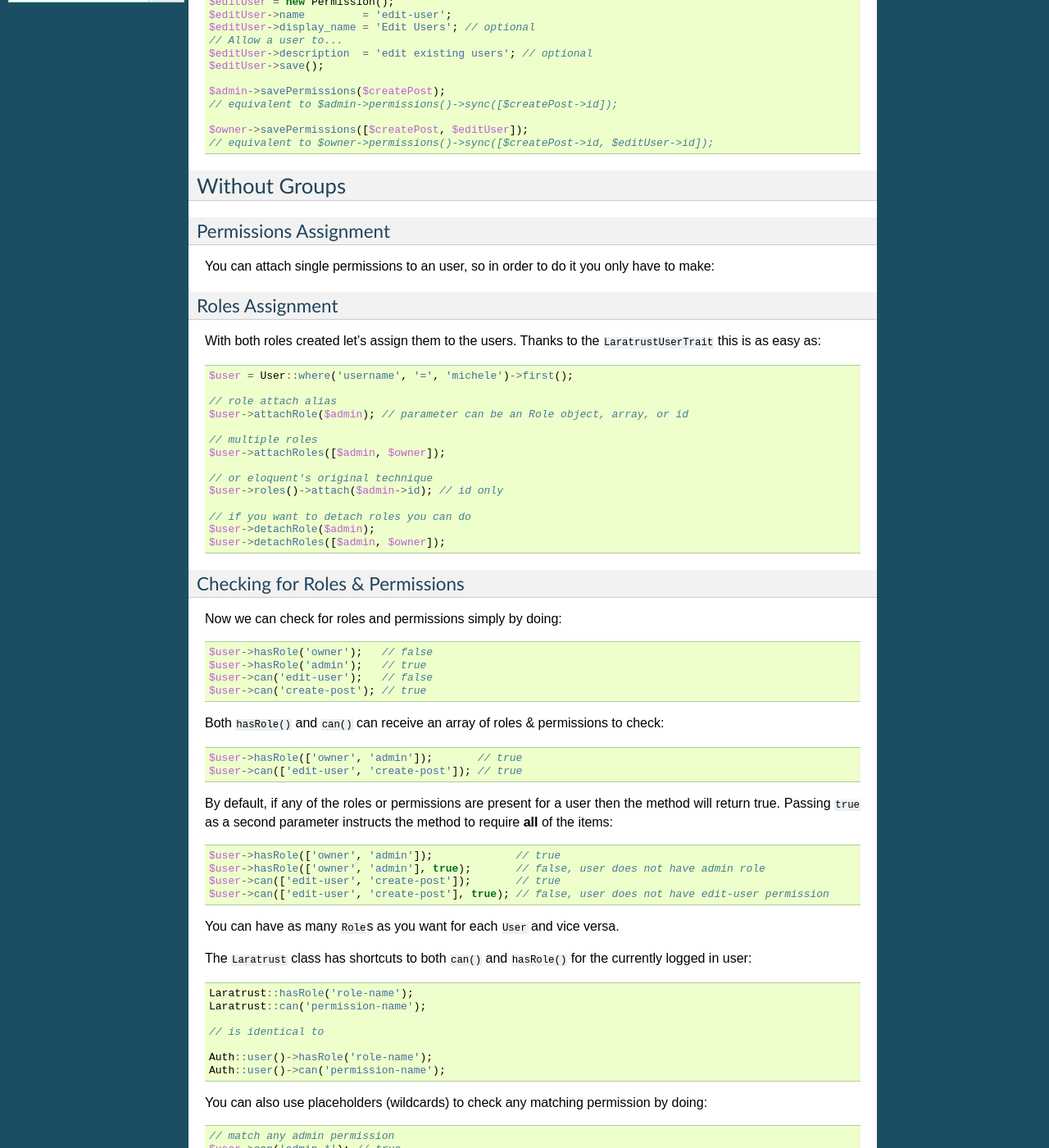
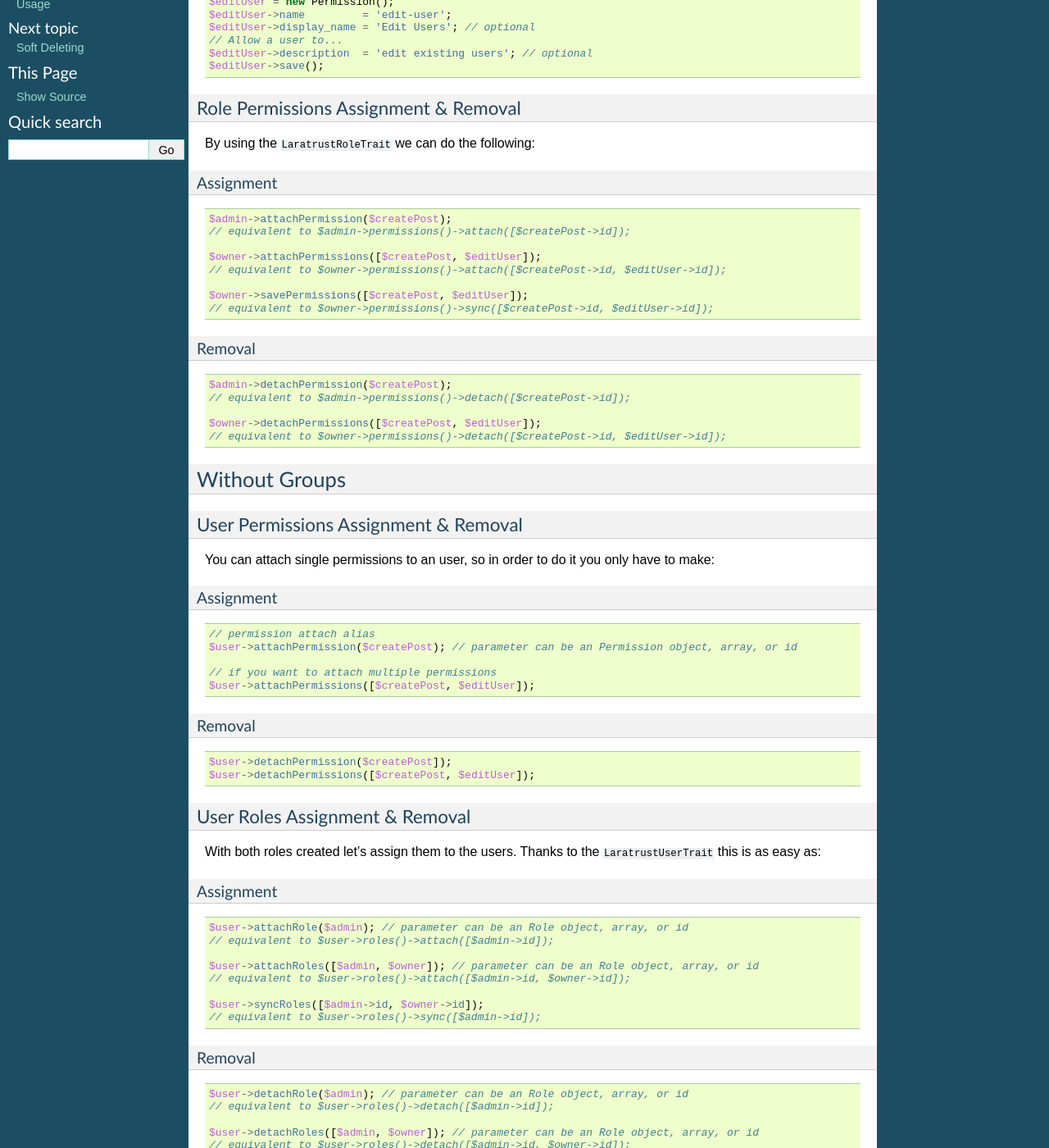
Before and after one commit to santigarcor/laratrust, a Sphinx documentation site: the page built from docs/usage/concepts.rst, in a window 1280 px wide and 1400 px high, scrolled down 546 px. Shown: the whole window at 82% size. Built offline with Sphinx 7.4.7, drawn with Linux system fonts in a browser that asks for light colours; some of the changed text lies outside the part shown.

Commit message:
Updated Docs and changed owns method
Updated the concept docs and added the option to change de foreign key in the owns method

```diff
--- a/docs/usage/concepts.rst
+++ b/docs/usage/concepts.rst
@@ -38,21 +38,47 @@ Now we just need to add \ ``Permission``\s to those \ ``Role``\s:
    $editUser->description  = 'edit existing users'; // optional
    $editUser->save();
 
-   $admin->savePermissions($createPost);
-   // equivalent to $admin->permissions()->sync([$createPost->id]);
+Role Permissions Assignment & Removal
+^^^^^^^^^^^^^^^^^^^^^^^^^^^^^^^^^^^^^
+By using the ``LaratrustRoleTrait`` we can do the following:
+
+Assignment
+__________
+
+.. code-block:: php
+
+   $admin->attachPermission($createPost);
+   // equivalent to $admin->permissions()->attach([$createPost->id]);
+
+   $owner->attachPermissions([$createPost, $editUser]);
+   // equivalent to $owner->permissions()->attach([$createPost->id, $editUser->id]);
 
    $owner->savePermissions([$createPost, $editUser]);
    // equivalent to $owner->permissions()->sync([$createPost->id, $editUser->id]);
 
+Removal
+_______
+
+.. code-block:: php
+
+   $admin->detachPermission($createPost);
+   // equivalent to $admin->permissions()->detach([$createPost->id]);
+
+   $owner->detachPermissions([$createPost, $editUser]);
+   // equivalent to $owner->permissions()->detach([$createPost->id, $editUser->id]);
+
 Without Groups
 --------------
 
-Permissions Assignment
-^^^^^^^^^^^^^^^^^^^^^^
+User Permissions Assignment & Removal
+^^^^^^^^^^^^^^^^^^^^^^^^^^^^^^^^^^^^^
+
 You can attach single permissions to an user, so in order to do it you only have to make:
 
+Assignment
+__________
+
 .. code-block:: php
-   $user = User::where('username', '=', 'michele')->first();
 
    // permission attach alias
    $user->attachPermission($createPost); // parameter can be an Permission object, array, or id
@@ -60,32 +86,44 @@ You can attach single permissions to an user, so in order to do it you only have
    // if you want to attach multiple permissions
    $user->attachPermissions([$createPost, $editUser]);
 
-   // To detach permissions you can do
+Removal
+_______
+
+.. code-block:: php
+
    $user->detachPermission($createPost]);
    $user->detachPermissions([$createPost, $editUser]);
 
-Roles Assignment
-^^^^^^^^^^^^^^^^
+User Roles Assignment & Removal
+^^^^^^^^^^^^^^^^^^^^^^^^^^^^^^^
 
 With both roles created let's assign them to the users.
 Thanks to the ``LaratrustUserTrait`` this is as easy as:
 
+Assignment
+__________
+
 .. code-block:: php
 
-   $user = User::where('username', '=', 'michele')->first();
+   $user->attachRole($admin); // parameter can be an Role object, array, or id
+   // equivalent to $user->roles()->attach([$admin->id]);
 
-   // role attach alias
-   $user->attachRole($admin); // parameter can be an Role object, array, or id
+   $user->attachRoles([$admin, $owner]); // parameter can be an Role object, array, or id
+   // equivalent to $user->roles()->attach([$admin->id, $owner->id]);
 
-   // multiple roles
-   $user->attachRoles([$admin, $owner]);
+   $user->syncRoles([$admin->id, $owner->id]);
+   // equivalent to $user->roles()->sync([$admin->id]);
 
-   // or eloquent's original technique
-   $user->roles()->attach($admin->id); // id only
+Removal
+_______
 
-   // if you want to detach roles you can do
-   $user->detachRole($admin);
-   $user->detachRoles([$admin, $owner]);
+.. code-block:: php
+
+   $user->detachRole($admin); // parameter can be an Role object, array, or id
+   // equivalent to $user->roles()->detach([$admin->id]);
+
+   $user->detachRoles([$admin, $owner]); // parameter can be an Role object, array, or id
+   // equivalent to $user->roles()->detach([$admin->id, $owner->id]);
 
 Checking for Roles & Permissions
 ^^^^^^^^^^^^^^^^^^^^^^^^^^^^^^^^
@@ -148,6 +186,7 @@ It takes in three parameters (roles, permissions, options):
 
 * ``roles`` is a set of roles to check.
 * ``permissions`` is a set of permissions to check.
+* ``options`` is a set of options to change the method behavior.
 
 Either of the roles or permissions variable can be a comma separated string or array:
 
@@ -378,10 +417,22 @@ If you need to check if the user owns a model you can use the user function ``ow
 
 .. code-block:: php
 
-    public function update (Post $post) {
-        if ($user->owns($post)) {
-            abort(403);
-        }
+   public function update (Post $post) {
+      if ($user->owns($post)) { //This will check the 'user_id' inside the $post
+         abort(403);
+      }
 
-    ...
-    }
+      ...
+   }
+
+If you want to change the foreign key name to check for, you can pass a second attribute to the method:
+
+.. code-block:: php
+
+   public function update (Post $post) {
+      if ($user->owns($post, 'idUser')) { //This will check for 'idUser' inside the $post
+         abort(403);
+      }
+
+      ...
+   }
```
Also changed, not shown: 3 other files.
